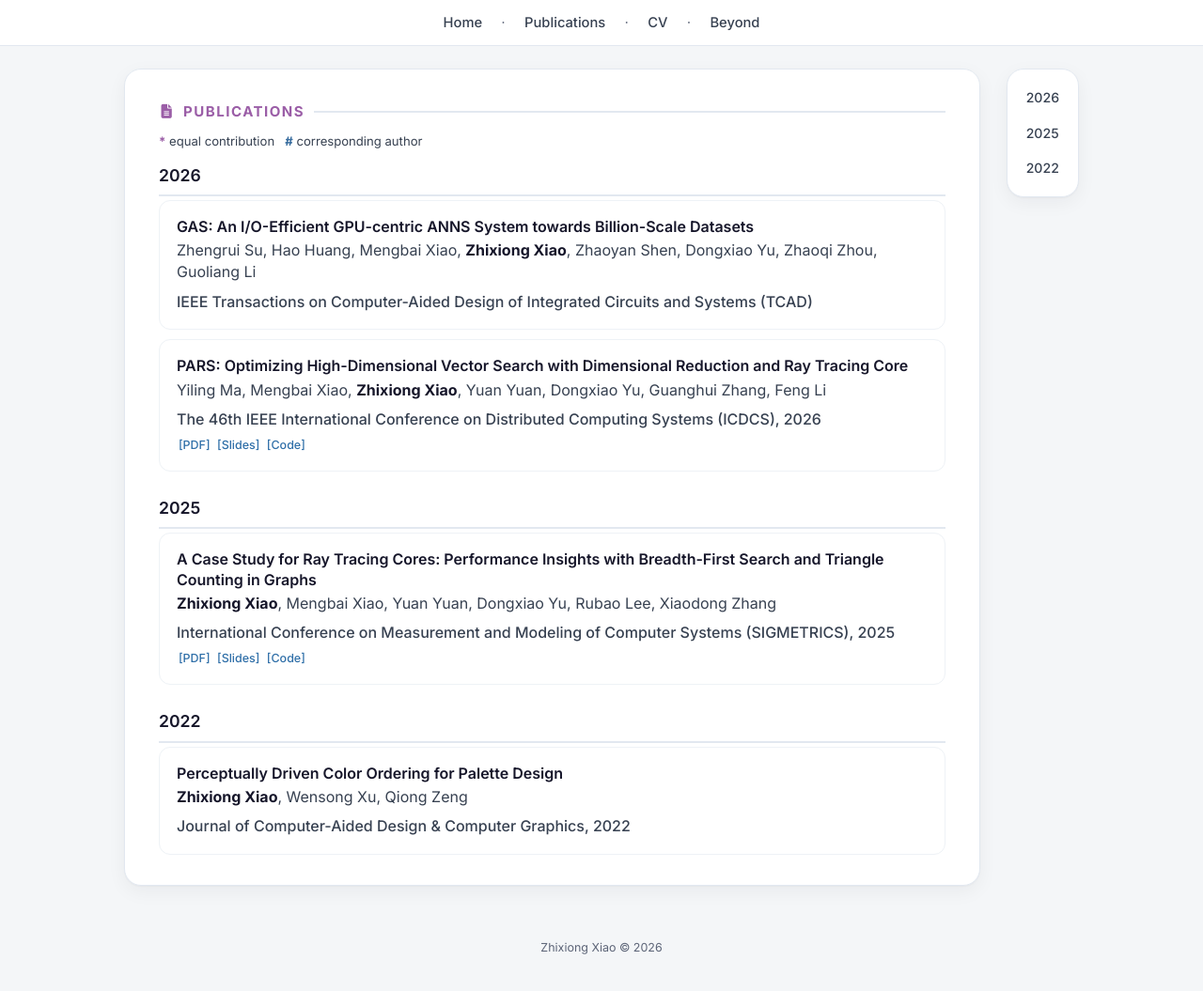
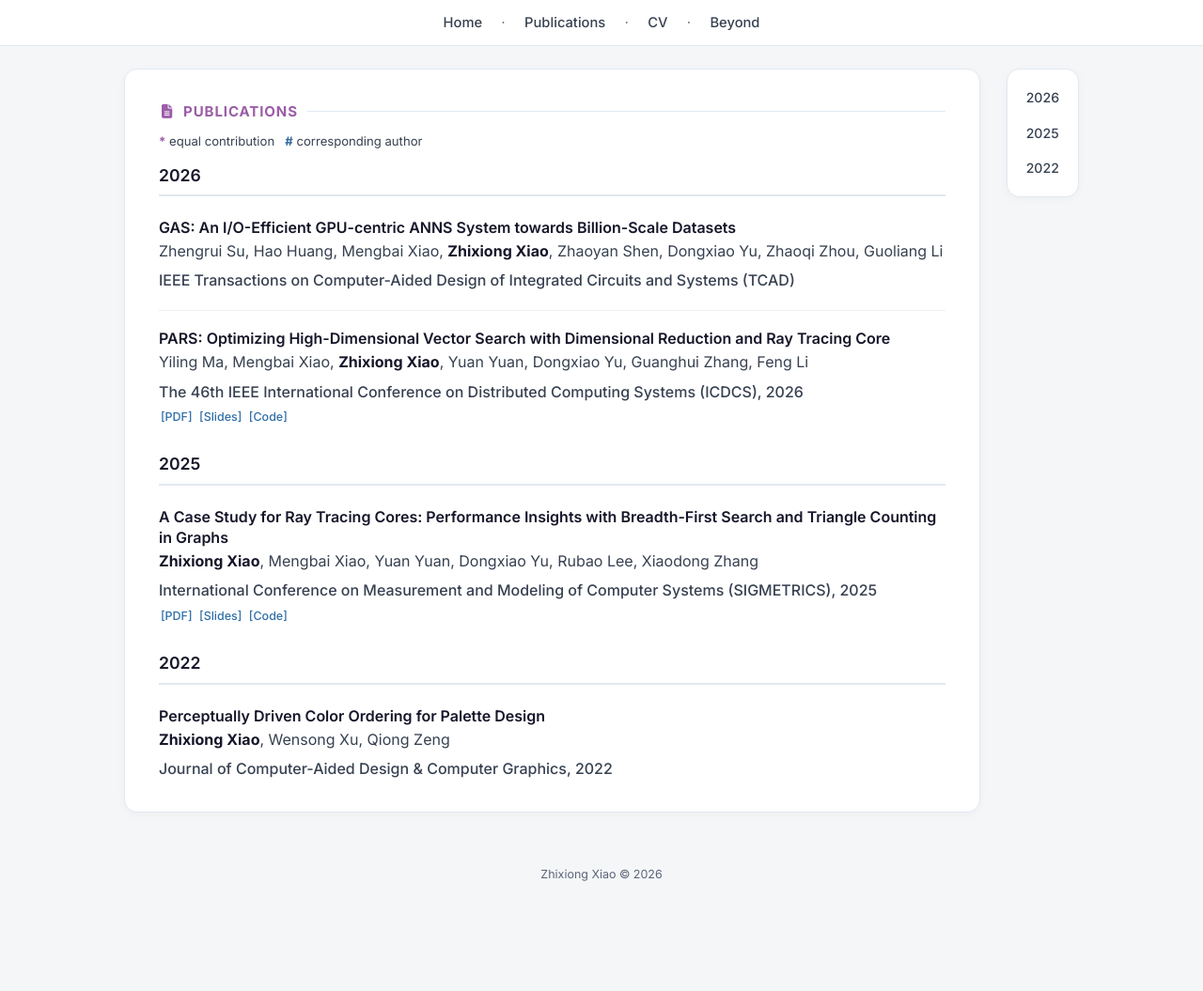
Before and after one commit to xiaozxiong/xiaozxiong.github.io, a Jekyll site: the page built from publications.html, in a window 1280 px wide and 1060 px high. Shown: the top 1055 px of the window at 94% size. Built offline with Jekyll 4.4.1, drawn with Linux system fonts in a browser that asks for light colours.

Commit message:
update CV and pub styles

```diff
--- a/assets/css/style.css
+++ b/assets/css/style.css
@@ -35,9 +35,9 @@
 
   /* Cards */
   --card-pad:  32px 36px;
-  --shadow:    0 1px 2px rgba(26,26,46,.04), 0 6px 20px rgba(26,26,46,.05);
+  --shadow:    0 2px 10px rgba(32,43,60,.035);
   --shadow-lg: 0 2px 6px rgba(26,26,46,.05), 0 14px 38px rgba(26,26,46,.08);
-  --radius:    18px;
+  --radius:    14px;
   --radius-sm: 12px;
   --radius-xs: 8px;
 }
@@ -151,7 +151,7 @@ a:hover {
 .module h2 {
   font-size: var(--heading-size);
   font-weight: 700;
-  letter-spacing: .10em;
+  letter-spacing: .06em;
   text-transform: uppercase;
   color: var(--rose);
   margin-bottom: 12px;
@@ -167,7 +167,7 @@ a:hover {
 .module h2::after {
   content: "";
   flex: 1;
-  height: 2px;
+  height: 1px;
   background: var(--line);
   margin-left: 2px;
 }
@@ -374,18 +374,13 @@ a:hover {
   display: flex;
   gap: 16px;
   align-items: flex-start;
-  border: 1px solid var(--line-soft);
-  border-radius: var(--radius-sm);
-  padding: 16px 18px;
-  margin-bottom: 10px;
-  transition: border-color .18s ease, transform .18s ease, box-shadow .18s ease;
+  border: none;
+  border-bottom: 1px solid var(--line-soft);
+  padding: 18px 0;
+  margin-bottom: 0;
 }
-.pub:last-child { margin-bottom: 0; }
-.pub:hover {
-  border-color: var(--accent-2);
-  transform: translateX(3px);
-  box-shadow: var(--shadow);
-}
+.pub:first-child { padding-top: 4px; }
+.pub:last-child { border-bottom: none; padding-bottom: 0; }
 
 .pub-figure {
   flex-shrink: 0;
```
Also changed, not shown: _news/2025-09-01-gap-year.md (deleted, +0 -4 lines), _news/2026-03-25-phd-offer.md (deleted, +0 -4 lines), README.md, 1 other file.
